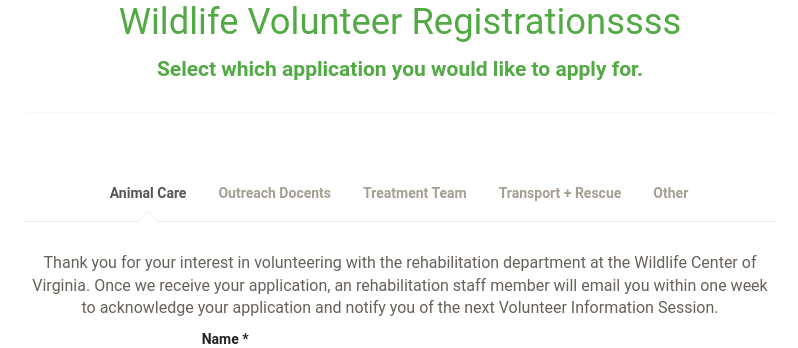
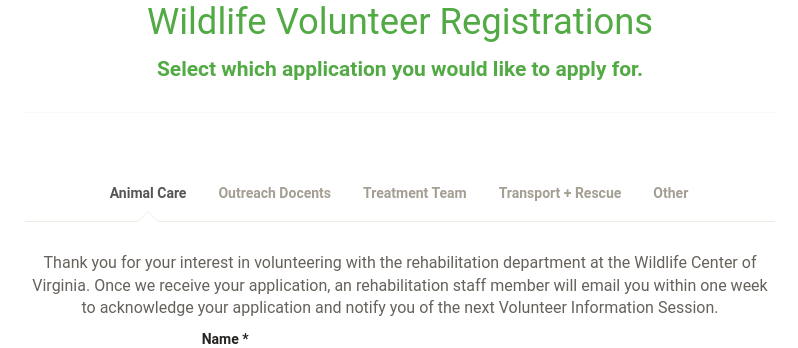
Before and after one commit to JulianSabbagh/Project, a PHP site: page /dashboard/examples/pages/register.php in a window 1280 px wide. Shown: the part 88-436 px from the top of the page, without its empty margins (240-1038 px from the left). Run offline with PHP 8.4, Linux system fonts and the light colour scheme; some libraries are stand-ins or nearby versions; some web fonts are replaced.

Commit message:
Changed things back

```diff
--- a/light_php/dashboard/examples/pages/register.php
+++ b/light_php/dashboard/examples/pages/register.php
@@ -60,7 +60,7 @@
                 	<div class="row">
                     	<div class="col-md-8 col-md-offset-2">
                         	<div class="header-text">
-                            	<h2>Wildlife Volunteer Registrationssss</h2>
+                            	<h2>Wildlife Volunteer Registrations</h2>
                             	<h4>Select which application you would like to apply for.</h4>
                             	<hr>
                         	</div>
```
